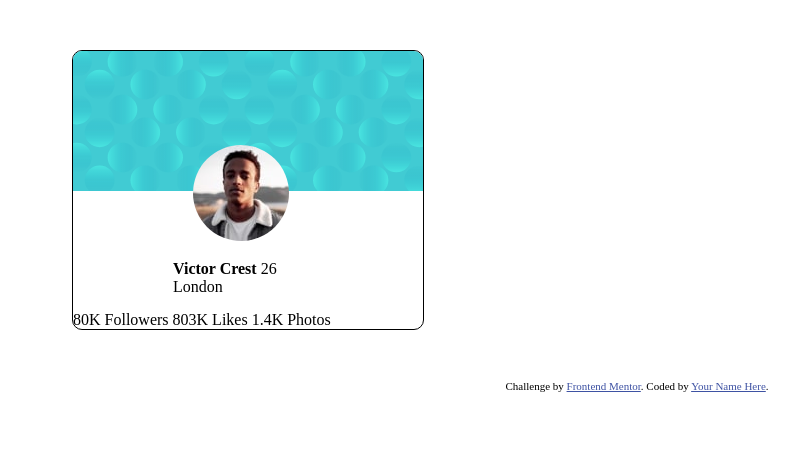
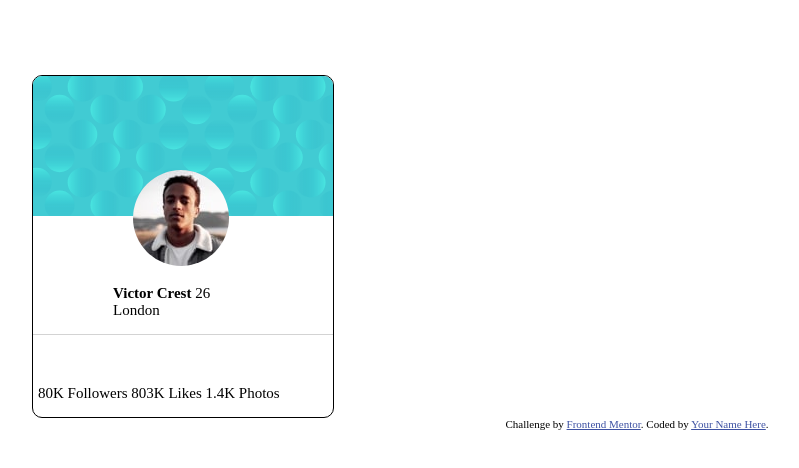
Before and after one commit to CodeMonkeyJake/profile-card-component, a plain HTML site: page index.html in a window 1280 px wide. Shown: the whole page, without its empty margins (3-802 px from the left). Drawn offline with Linux system fonts and the light colour scheme.

Commit message:
commit 2

```diff
--- a/app.css
+++ b/app.css
@@ -6,23 +6,31 @@
   --Dark-gray: hsl(0, 0%, 59%);
 }
 
+@import url('https://fonts.googleapis.com/css2?family=Kumbh+Sans:wght@400;700&display=swap');
+
 * {
   margin: 0;
   padding: 0;
 }
 
+
 body {
-  back
+  font-family:'Kumbh Sans' sans-serif ;
+  font-size: 15px;
 }
 
+
 .container {
-  margin: 50px 75px;
+  margin-top: 75px;
+  margin-left: 35px;
   border: solid 1px black;
   border-radius: 10px;
   overflow: hidden;
-width: 350px;
+width: 300px;
 
 }
+
+
 
 .imgcontainer {
   padding-left: 20px;
@@ -36,13 +44,19 @@ width: 350px;
 }
 
 .person {
-  padding-left: 100px;
+  padding-left: 80px;
 }
 .imgcontainer img {
   border-radius: 50%;
   margin-top: -50px;
 }
 .info {
+
   margin-top: 15px;
   padding-bottom: 15px;
 }
+
+.stats  {
+  padding: 50px 5px 15px 5px ;
+  border-top: solid 1px lightgray;
+}
```
